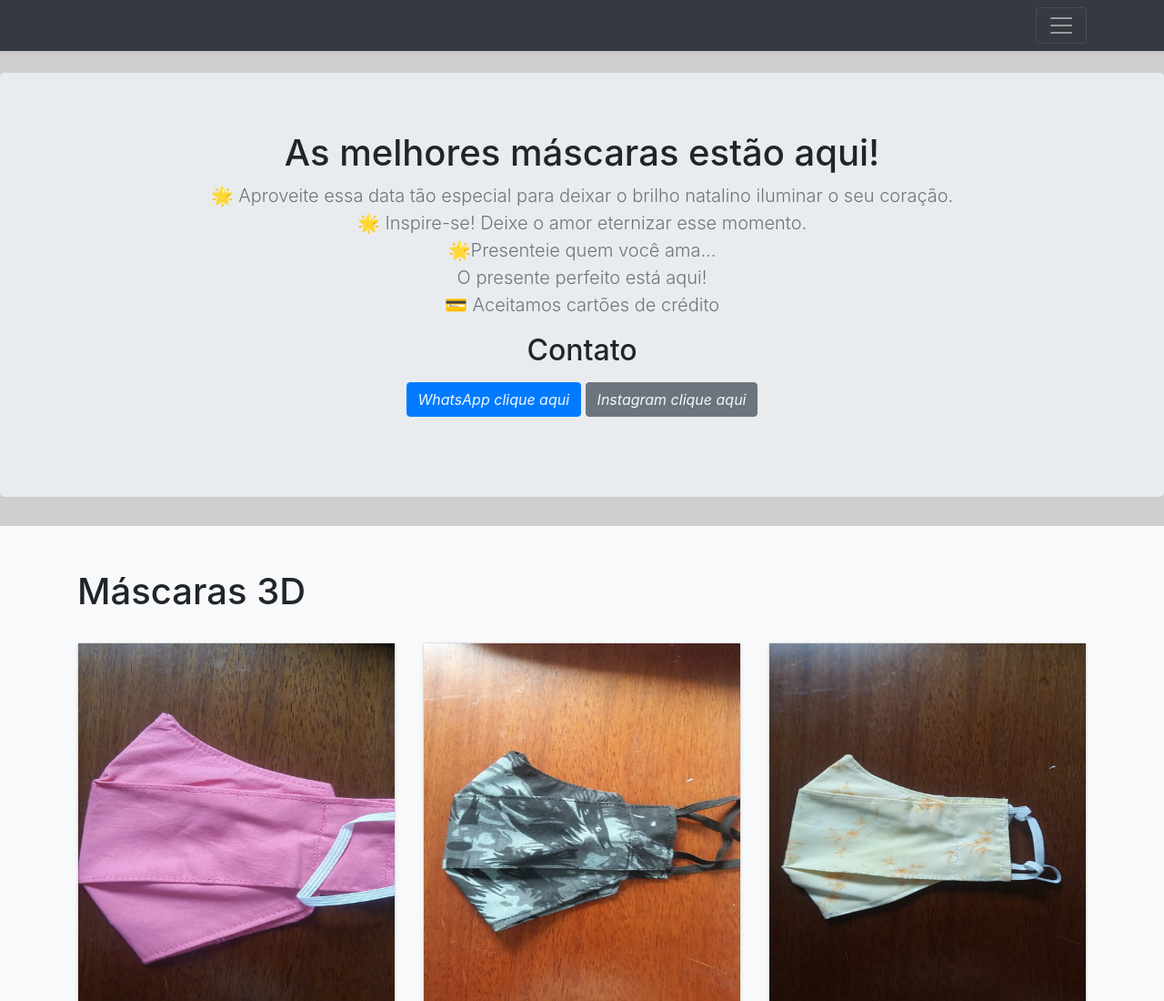
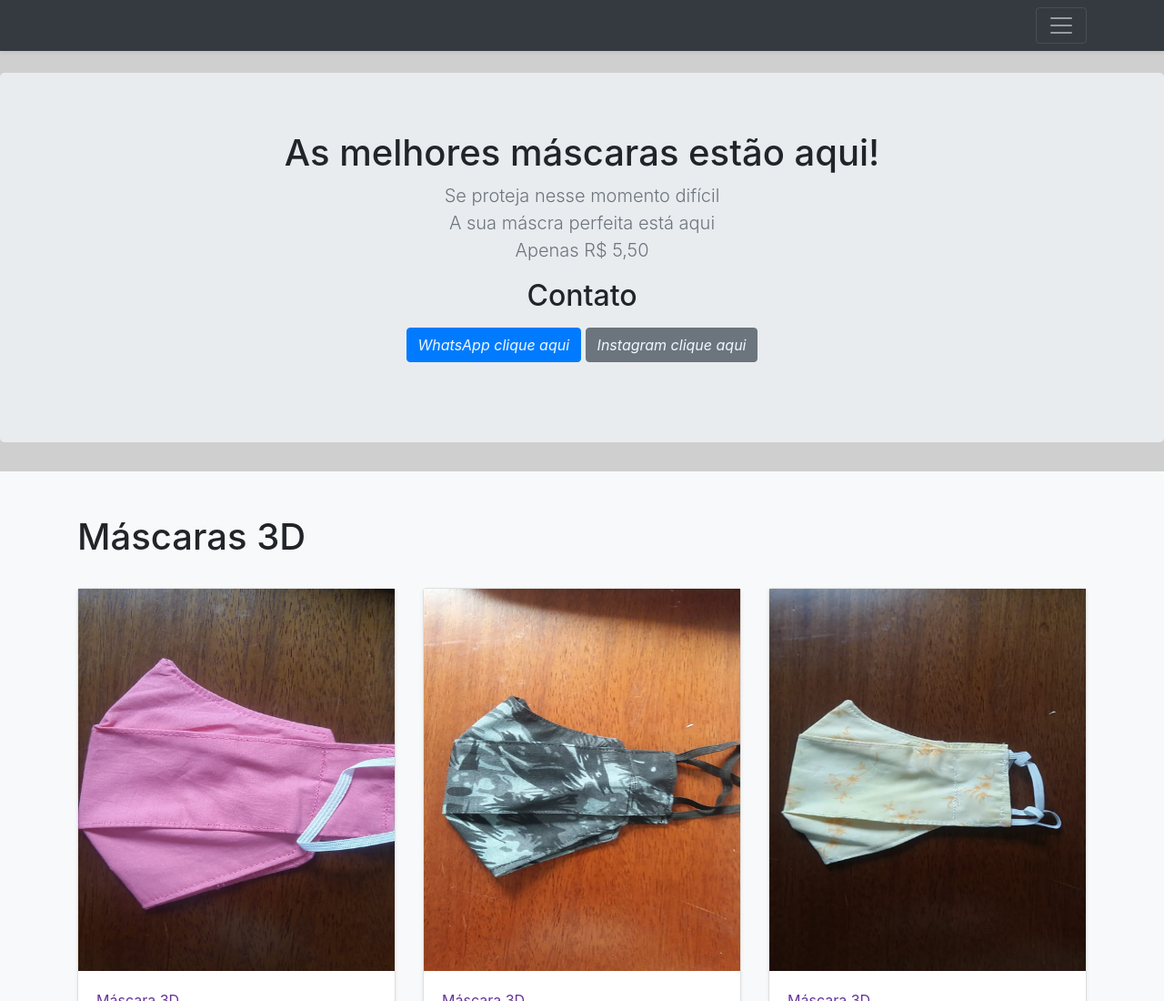
Before and after one commit to Pedro-Muniz-Oliveira/MascarasDaLu, a website: page index.html in a window 1280 px wide. Shown: the top 1100 px of the page at 91% size. Drawn offline with nearby package versions, Linux system fonts and the light colour scheme.

Commit message:
Update index.html

```diff
--- a/index.html
+++ b/index.html
@@ -1,7 +1,7 @@
 <!doctype html>
 <html lang="en">
   <head>
-    <title>Portifolio</title>
+    <title>Máscaras da Lú</title>
     <!-- Required meta tags -->
     <meta charset="utf-8">
     <meta name="viewport" content="width=device-width, initial-scale=1, shrink-to-fit=no">
@@ -95,15 +95,9 @@
         <div class="container" >
           <h1 class="jumbotron-heading">As melhores máscaras estão aqui!
           </h1>
-          <p class="lead text-muted">🌟 Aproveite essa data tão especial para deixar o brilho natalino iluminar o seu coração. <br>
-
-            🌟 Inspire-se! Deixe o amor eternizar esse momento.
-            <br>
-            🌟Presenteie quem você ama...
-            <br>
-
-            O presente perfeito está aqui!<br>
-            💳 Aceitamos cartões de crédito </p>
+          <p class="lead text-muted">Se proteja nesse momento difícil <br>
+            A sua máscra perfeita está aqui <br>
+            Apenas R$ 5,50 </p>
           <p>
             <h2>Contato</h2>
             <a href="https://wa.me/5524988034639?text=Eu%20tenho%20interesse%20nas%20Máscaras%20da%20Lu" class="btn btn-primary my-2">
```
